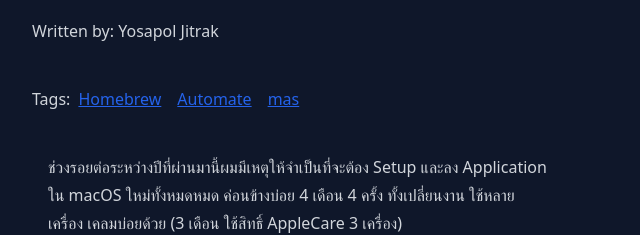
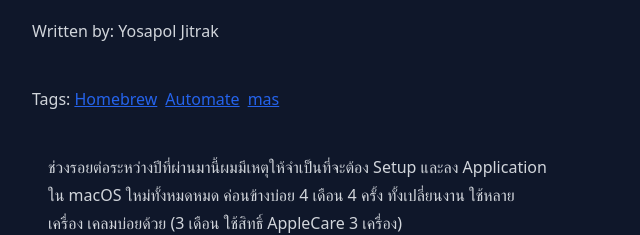
Before and after one commit to Eji4h/astro-tutorial, an Astro site: page /posts/post-10-homebrew-plus-cask-and-mas in a window 1280 px wide. Shown: the part 351-586 px from the top of the page, 0-640 px from the left. Built offline with nearby package versions, Linux system fonts and the light colour scheme; Astro itself is replaced by a stand-in of ours.

Commit message:
fix: 🐛 flex-wrap tags

```diff
--- a/src/layouts/MarkdownPostLayout.astro
+++ b/src/layouts/MarkdownPostLayout.astro
@@ -33,10 +33,10 @@ const { frontmatter } = Astro.props;
 			) : undefined
 		}
 
-		<div class="flex items-center">
+		<div class="flex items-center flex-wrap">
 			Tags: {
 				frontmatter.tags.map((tag) => (
-					<p class="mx-2">
+					<p class="mx-1">
 						<a class="text-blue-600" href={`/tags/${tag}`}>
 							{tag}
 						</a>
```
